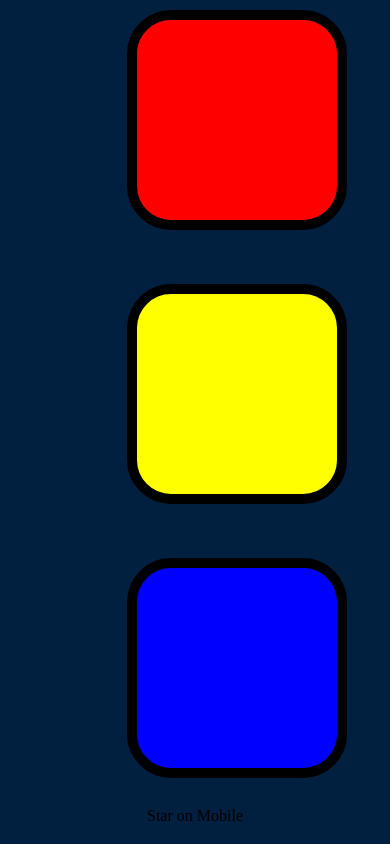
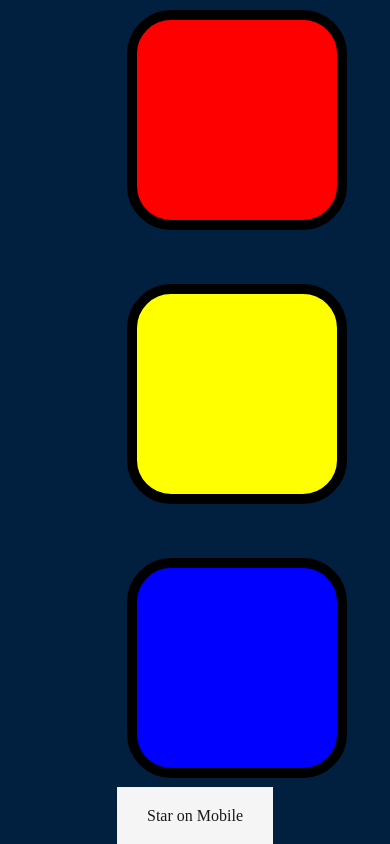
Before and after one commit to YangboRai/Simon-game, a plain HTML site: page index.html in a window 390 px wide. Shown: the part 470-1314 px from the top of the page. Drawn offline with nearby package versions, Linux system fonts and the light colour scheme.

Commit message:
added style for mobile button

```diff
--- a/styles.css
+++ b/styles.css
@@ -51,3 +51,10 @@ body {
   box-shadow: 0 0 20px white;
   background-color: grey;
 }
+
+.start{
+padding:20px 30px;
+margin-bottom: 500px;
+background:#f5f5f5;
+color: #181818;
+}
```
